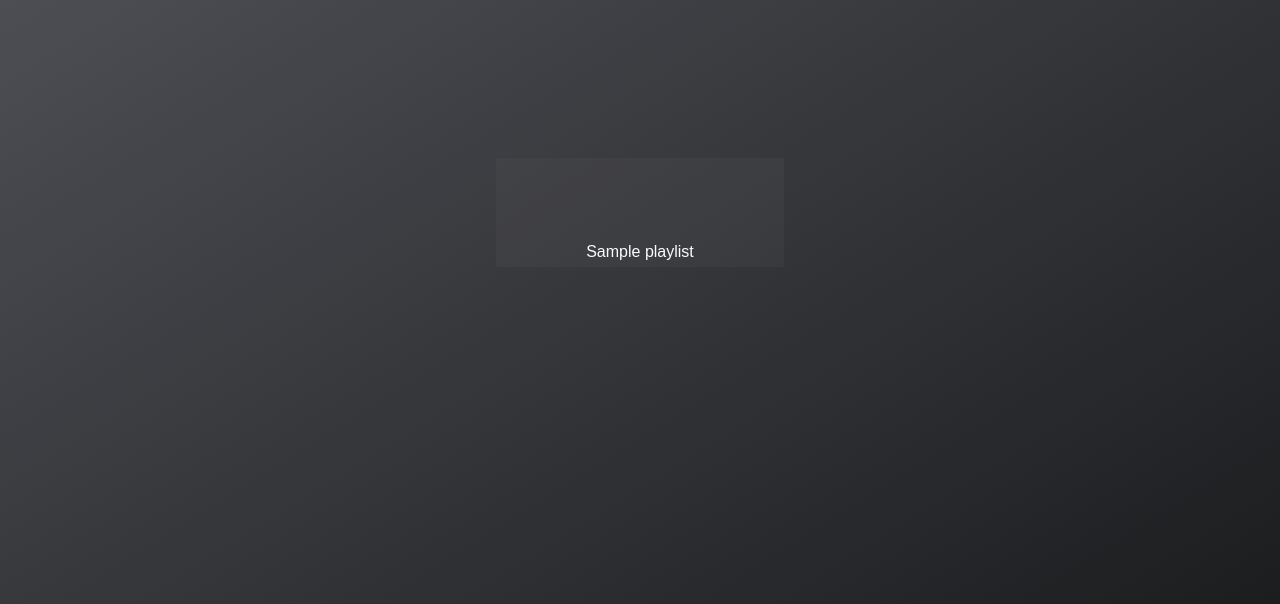
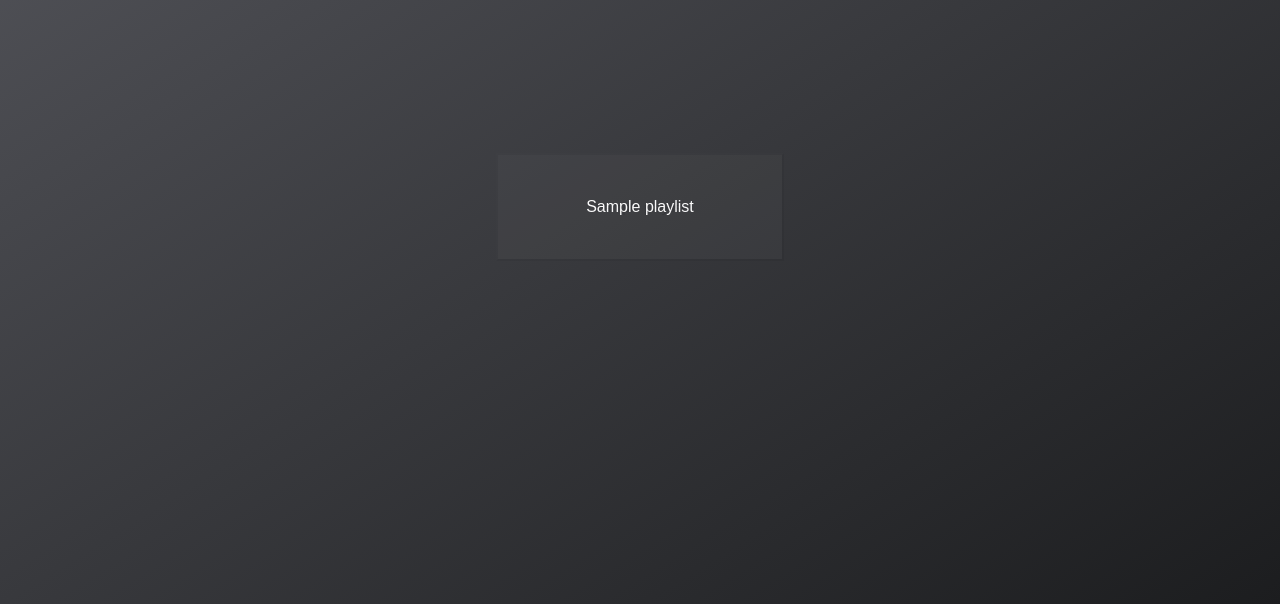
Before and after one commit to alexeyjleeper/Web-Spotify-Playlist-Expander, a Flask app: template app/static/template/selection.html in a window 1280 px wide. Shown: the part 196-800 px from the top of the page. Run offline with Flask 3, Linux system fonts and the light colour scheme; the template is opened without the code that fills it: most values are stand-ins (such as "Sample title", 1, 10 or a date in 2020).

Commit message:
changed bgBlur to input element

```diff
--- a/app/static/css/selection.css
+++ b/app/static/css/selection.css
@@ -91,7 +91,6 @@ body{
     height: 90%;
     z-index: 1;
     background-color: darkgrey;
-    overflow: hidden;
     transition: ease 0.25s;
     pointer-events: none;
 }
@@ -131,7 +130,7 @@ form:hover {
     font-weight: 400;
     background: transparent;
     border: none;
-    padding: 30%;
+    margin: 10%;
     font-size: .5em;
     z-index: 0;
     transition: ease 0.25s;
--- a/app/static/template/selection.html
+++ b/app/static/template/selection.html
@@ -25,7 +25,7 @@
         {% for playlist in html_playlist_data %}
 
         <form action='/customize' method="post">
-            <div class="bgBlur"></div>
+            <input type='submit' value="{{playlist[1]}}" class="bgBlur"></input>
             <input type="hidden" name="id" value="{{playlist[0]}}">
             <input type="hidden" name="name" value="{{playlist[1]}}">
             <input type='submit' value="{{playlist[1]}}" class="button">
```
